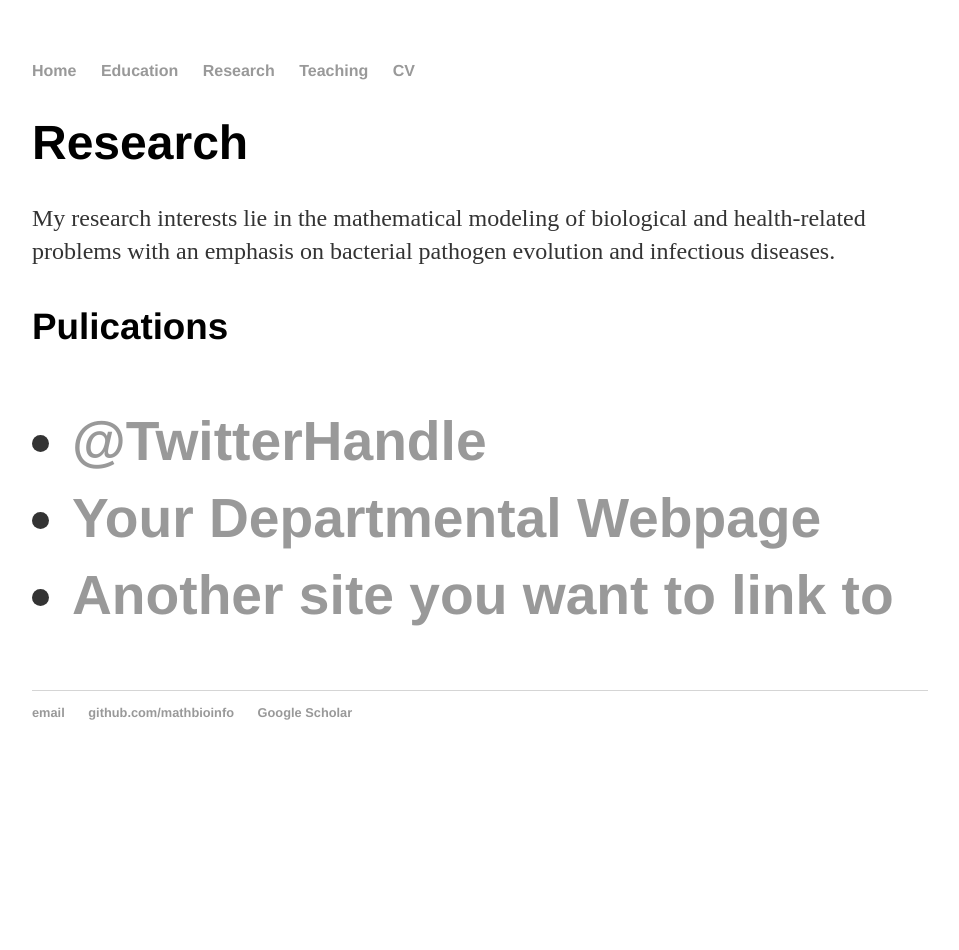
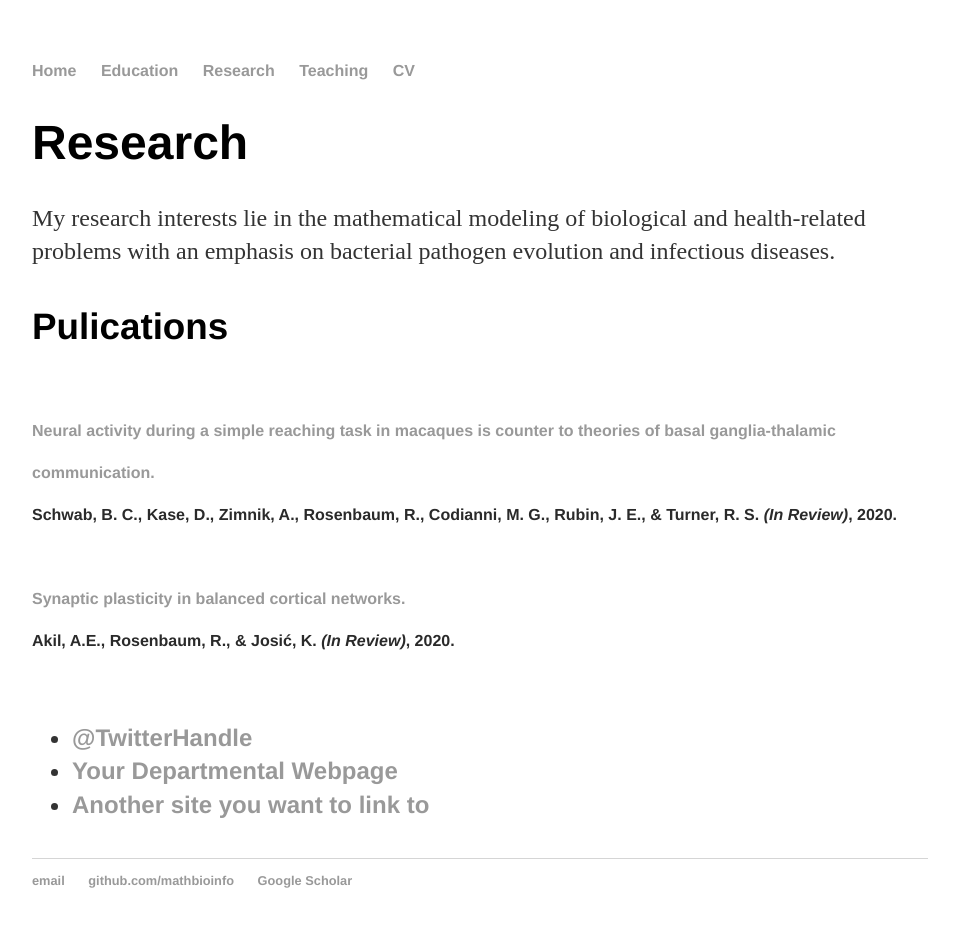
Before and after one commit to MathBioInfo/amjadkhan, a Jekyll site: the page built from Research/index.html, in a window 1280 px wide. Shown: the whole page, without its empty margins (160-1119 px from the left). Built offline with Jekyll 4.4.1, drawn with Linux system fonts in a browser that asks for light colours; before the commit the page ends 900 px from its top, so only the background shows below that.

Commit message:
Update index.html

```diff
--- a/Research/index.html
+++ b/Research/index.html
@@ -6,9 +6,15 @@ title: About my research
 		<div class="Research">
 			<h1>Research</h1>
 			<link rel="stylesheet" type="text/css" href="css/main.css">
-			<p> My research interests lie in the mathematical modeling of biological and health-related problems with
-an emphasis on bacterial pathogen evolution and infectious diseases. </p>
+			<p> My research interests lie in the mathematical modeling of biological and health-related problems with an emphasis on bacterial pathogen evolution and infectious diseases. </p>
 			<h3> Pulications</p>
+			<div class="paragraph"><font color="#2a2a2a" size="3">
+
+<a href="https://www.biorxiv.org/content/10.1101/546598v6.abstract"><strong> Neural activity during a simple reaching task in macaques is counter to theories of basal ganglia-thalamic communication.</strong></a><br />Schwab, B. C., Kase, D., Zimnik, A., Rosenbaum, R., Codianni, M. G., Rubin, J. E., & Turner, R. S.<em> (In Review)</em>, 2020. </font><br /><br /><font color="#2a2a2a" size="3">
+
+
+
+<a href="https://arxiv.org/abs/2004.12453"><strong> Synaptic plasticity in balanced cortical networks.</strong></a><br />Akil, A.E., Rosenbaum, R., & Josi&#263;, K.<em> (In Review)</em>, 2020. </font><br /><br /><font color="#2a2a2a" size="3">
 
 			<ul class="contacts">
 				<li><a href="#">@TwitterHandle</a></li>
```
